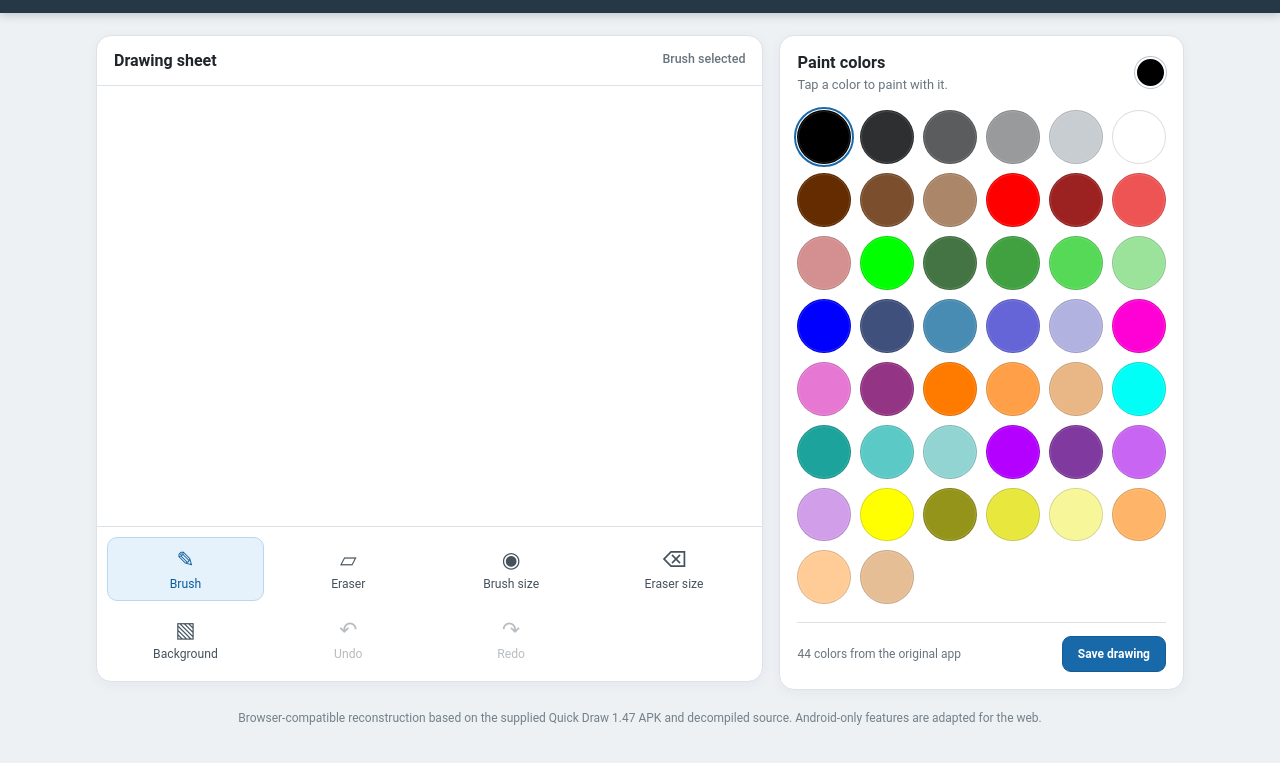
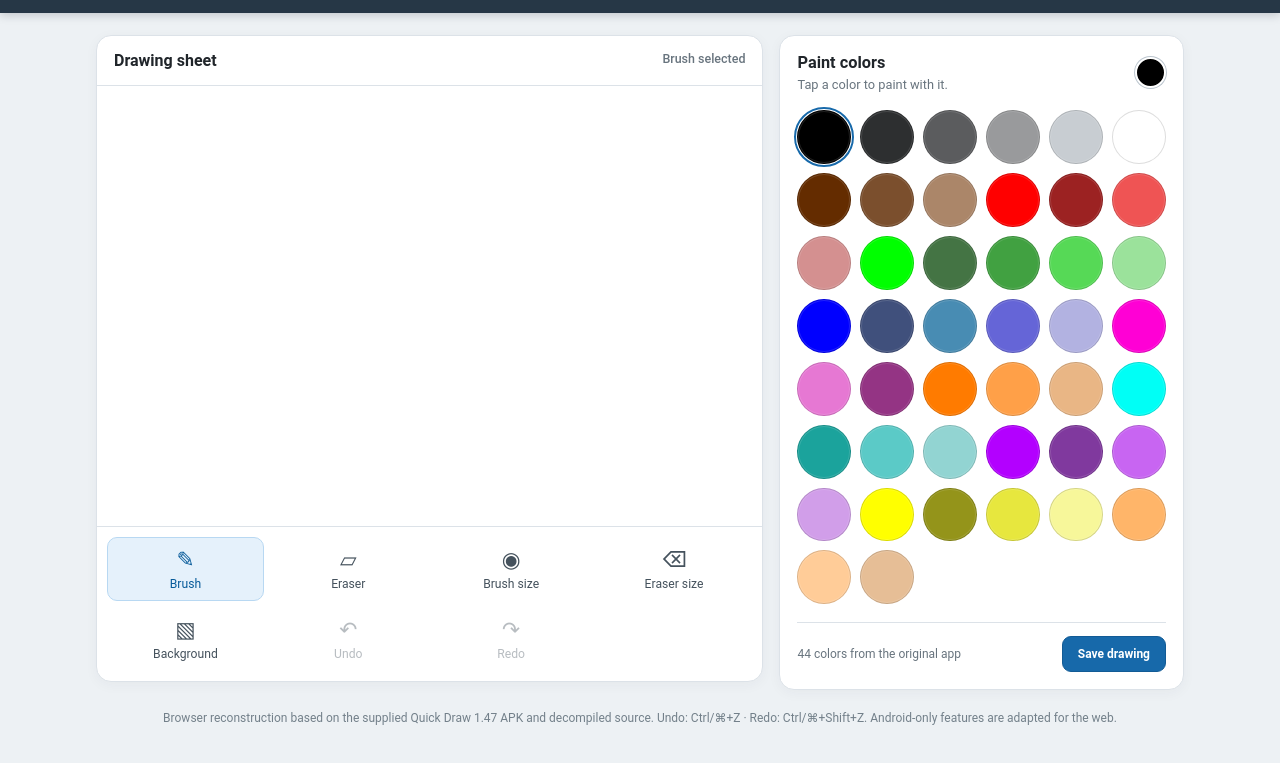
Before and after one commit to sspeth000/QuickDrawWebsite, a plain HTML site: page index.html in a window 1280 px wide. Shown: the part 59-822 px from the top of the page. Drawn offline with Linux system fonts and the light colour scheme.

Commit message:
Expose drawing history keyboard shortcuts in the page footer

```diff
--- a/index.html
+++ b/index.html
@@ -39,7 +39,7 @@
     <div id="palette" class="palette" aria-label="Paint color palette"></div>
     <div class="palette-footer"><span>44 colors from the original app</span><button id="saveButton" class="primary">Save drawing</button></div>
   </section>
-  <footer>Browser-compatible reconstruction based on the supplied Quick Draw 1.47 APK and decompiled source. Android-only features are adapted for the web.</footer>
+  <footer>Browser reconstruction based on the supplied Quick Draw 1.47 APK and decompiled source. Undo: Ctrl/⌘+Z · Redo: Ctrl/⌘+Shift+Z. Android-only features are adapted for the web.</footer>
 </main>
 <input id="fileInput" type="file" accept="image/*" hidden>
 <dialog id="pickerDialog"><div class="dialog-header"><h2 id="dialogTitle">Choose</h2><button id="dialogClose" aria-label="Close dialog">✕</button></div><p id="dialogHint" class="dialog-hint"></p><div id="dialogChoices" class="dialog-choices"></div></dialog>
```
